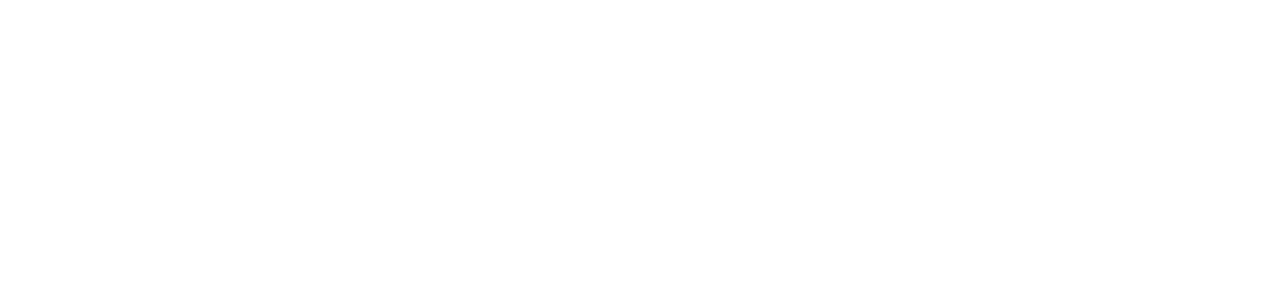
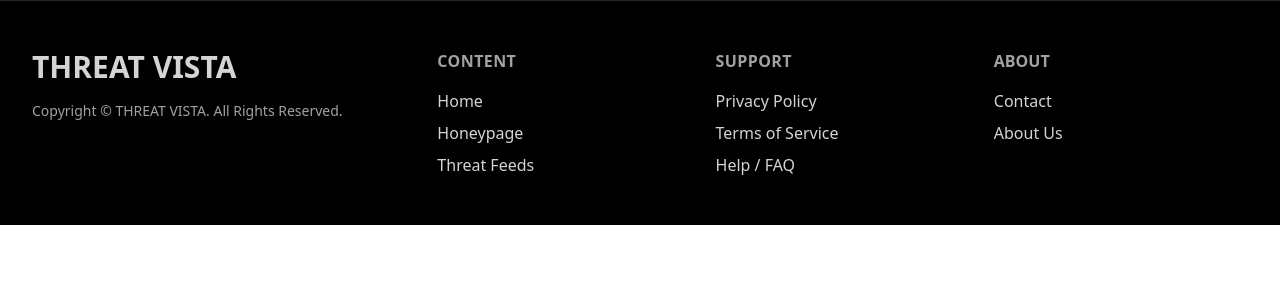
Before and after one commit to ktyangden/National-Cyber-Threat-Intelligence-Hub, a React (Vite) app in the folder Frontend/: page /home in a window 1280 px wide. Shown: the top 300 px of the page. Built offline with nearby package versions, Linux system fonts and the light colour scheme.

Commit message:
added react router and footer

```diff
--- a/Frontend/package.json
+++ b/Frontend/package.json
@@ -13,6 +13,7 @@
     "@tailwindcss/vite": "^4.1.16",
     "react": "^19.1.1",
     "react-dom": "^19.1.1",
+    "react-router-dom": "^7.9.5",
     "tailwindcss": "^4.1.16"
   },
   "devDependencies": {
--- a/Frontend/src/App.tsx
+++ b/Frontend/src/App.tsx
@@ -1,8 +1,16 @@
 import './App.css'
+import {BrowserRouter as Router, Routes, Route, Navigate} from 'react-router-dom';
+import Footer from "./components/Footer.tsx";
+
 export default function App() {
   return (
-    <>
-
-    </>
+    <Router>
+      <div className="min-h-screen dark:bg-black">
+          <Routes>
+            <Route path="/" element={<Navigate to="/home" replace />} />
+          </Routes>
+          <Footer />
+        </div>
+    </Router>
   )
 }
--- /dev/null
+++ b/Frontend/src/components/Footer.tsx
@@ -0,0 +1,81 @@
+import { useNavigate, Link } from "react-router-dom";
+import { useEffect } from 'react';
+export default function Footer() {
+const navigate = useNavigate();
+useEffect(() => {
+        console.time('footer-mounted');
+    }, []);
+    return (
+        <footer className="bg-black text-neutral-300 border-t border-neutral-800 flex justify-center items-center w-full mt-auto min-h-[150px]">
+            <div className="container flex flex-col lg:flex-row justify-between py-12 px-9 sm:px-9 md:px-8 mx-auto max-w-7xl">
+
+                {/* Left section: Logo and copyright */}
+                <div className="flex flex-col items-center lg:items-start lg:w-1/3 mb-8 lg:mb-0 text-center lg:text-left">
+                    <a rel="noopener noreferrer" href="/home" className="flex space-x-3">
+                        <span className="self-center text-3xl font-bold">THREAT VISTA</span>
+                    </a>
+                    <div className="pt-4 text-sm text-neutral-400">
+                        Copyright © THREAT VISTA. All Rights Reserved.
+                    </div>
+                </div>
+
+                {/* Right section: Links */}
+                <div className="grid grid-cols-2 md:grid-cols-3 gap-y-8 gap-x-6 lg:w-2/3">
+
+                    {/* Section 1: Content */}
+                    <div className="space-y-4">
+                        <h3 className="tracking-wide uppercase text-neutral-400 font-semibold text-[1rem]">Content</h3>
+                        <ul className="space-y-2 text-sm md:text-base">
+                            <li>
+                                <Link to="/" className="hover:text-white transition-colors duration-200">Home</Link>
+                            </li>
+                            <li>
+                                <a onClick={() => {navigate("/honeypage")}}
+                                className="hover:text-white hover:cursor-pointer transition-colors duration-200"
+                                >
+                                    Honeypage
+                                </a>
+                            </li>
+                            <li>
+                                <a onClick={() => {navigate("/threat-feeds")}}
+                                className="hover:text-white hover:cursor-pointer transition-colors duration-200"
+                                >
+                                    Threat Feeds
+                                </a>
+                            </li>
+                        </ul>
+                    </div>
+
+                    {/* Section 2: Support */}
+                    <div className="space-y-4">
+                        <h3 className="tracking-wide uppercase text-neutral-400 font-semibold text-[1rem]">Support</h3>
+                        <ul className="space-y-2 text-sm md:text-base">
+                            <li>
+                                <a href="#" className="hover:text-white transition-colors duration-200">Privacy Policy</a>
+                            </li>
+                            <li>
+                                <a href="#" className="hover:text-white transition-colors duration-200">Terms of Service</a>
+                            </li>
+                            <li>
+                                <a href="#" className="hover:text-white transition-colors duration-200">Help / FAQ</a>
+                            </li>
+                        </ul>
+                    </div>
+
+                    {/* Section 3: About */}
+                    <div className="space-y-4">
+                        <h3 className="uppercase text-neutral-400 font-semibold text-[1rem]">About</h3>
+                        <ul className="space-y-2 text-sm md:text-base">
+                            <li>
+                                <a href="https://mail.google.com/mail/u/0/?fs=1&to=kanishak.sharma22@st.niituniversity.in&su&body&tf=cm" className="hover:text-white transition-colors duration-200">Contact</a>
+                            </li>
+                            <li>
+                                <Link to="/about" className="hover:text-white transition-colors duration-200">About Us</Link>
+                            </li>
+                        </ul>
+                    </div>
+                </div>
+            </div>
+        </footer>
+    );
+}
```
Also changed, not shown: 1 other file (tests, documents, lock files or other folders).
